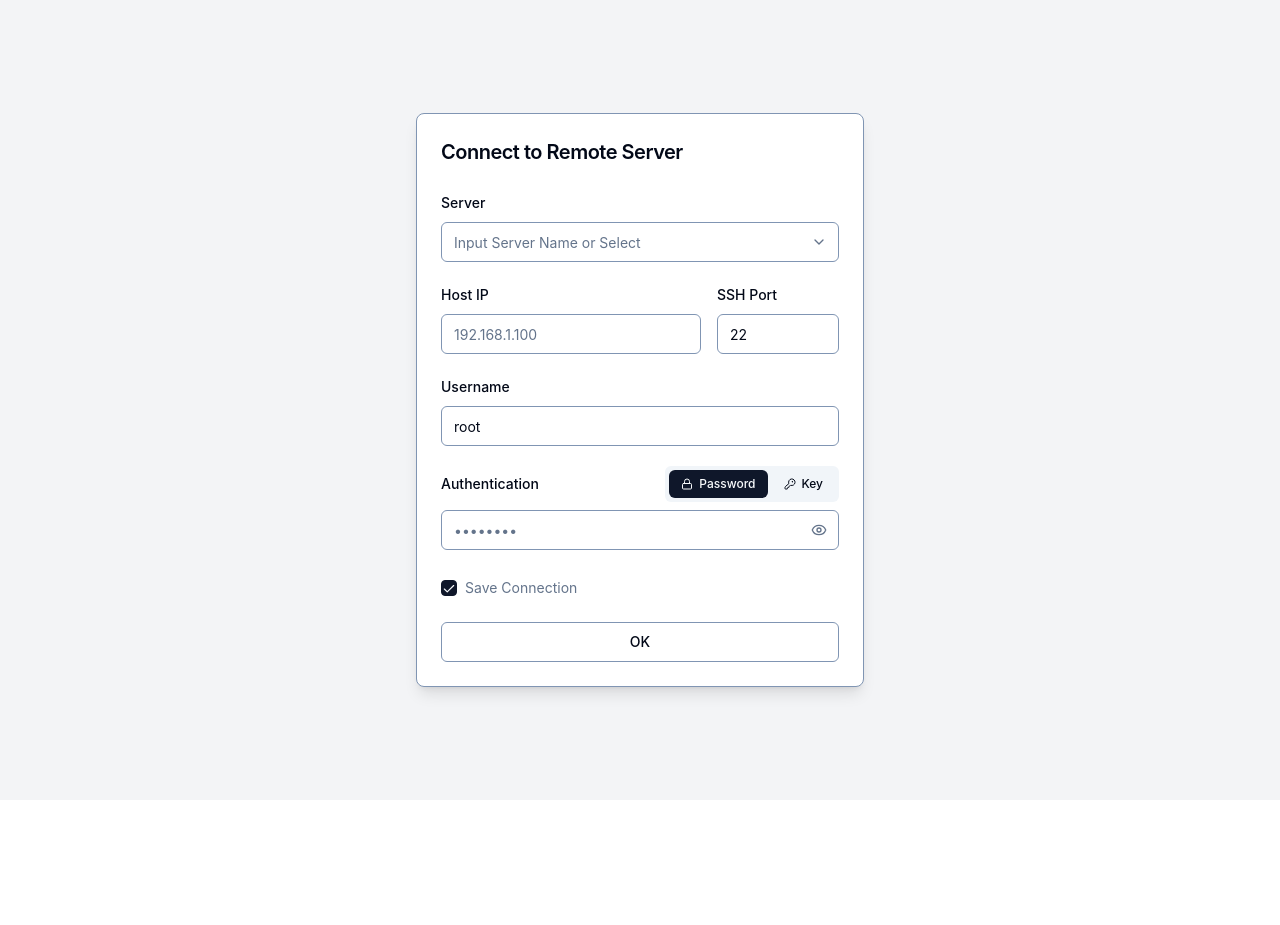
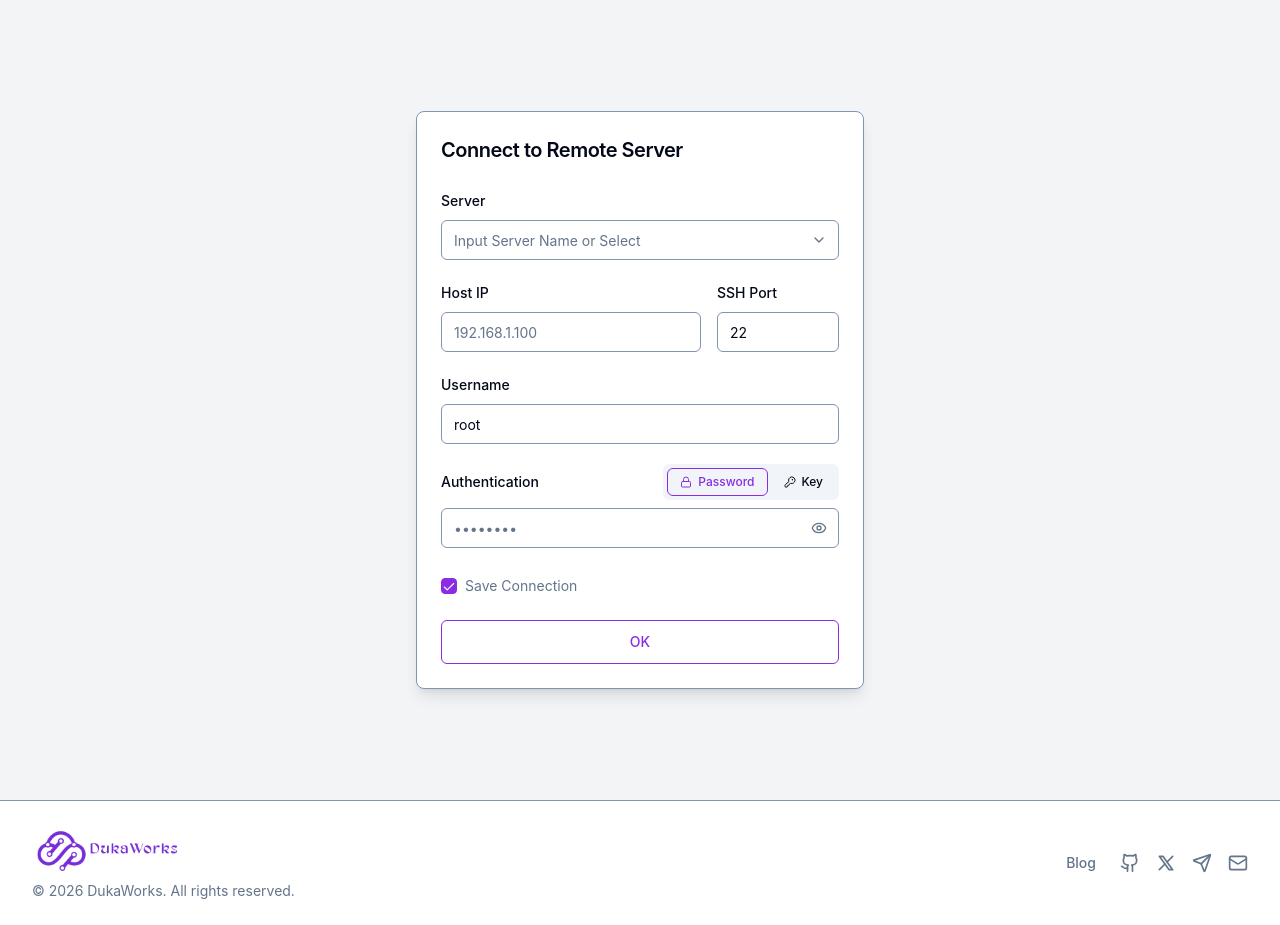
Before and after one commit to dukaworks/frpc-gui, a React (Vite) app: page / in a window 1280 px wide. Before the commit the page ends 800 px from the top, so only its background shows below. Built offline with nearby package versions, Linux system fonts and the light colour scheme.

Commit message:
feat: release version 0.1.6 with UI improvements (Footer, Badges, Logs)

```diff
--- a/package.json
+++ b/package.json
@@ -1,7 +1,7 @@
 {
   "name": "frpc-gui",
   "private": false,
-  "version": "0.1.5",
+  "version": "0.1.6",
   "description": "Web-based GUI for managing FRPC configurations remotely via SSH",
   "license": "MIT",
   "repository": {
--- a/src/App.tsx
+++ b/src/App.tsx
@@ -4,6 +4,7 @@ import Connect from './pages/Connect';
 import ConnectSimple from './pages/ConnectSimple';
 import Dashboard from './pages/Dashboard';
 import { TooltipProvider } from '@/components/ui/tooltip';
+import { Footer } from '@/components/Footer';
 
 class ErrorBoundary extends React.Component<
   { children: React.ReactNode },
@@ -69,12 +70,17 @@ function App() {
     <TooltipProvider>
       <ErrorBoundary>
         <BrowserRouter>
+          <div className="flex min-h-screen flex-col">
+            <div className="flex-1">
               <Routes>
                 <Route path="/" element={<Connect />} />
                 <Route path="/simple" element={<ConnectSimple />} />
                 <Route path="/dashboard" element={<Dashboard />} />
                 <Route path="*" element={<Navigate to="/" replace />} />
               </Routes>
+            </div>
+            <Footer />
+          </div>
         </BrowserRouter>
       </ErrorBoundary>
     </TooltipProvider>
--- a/src/components/ConfigEditor/ConfigEditor.tsx
+++ b/src/components/ConfigEditor/ConfigEditor.tsx
@@ -111,7 +111,10 @@ export function ConfigEditor({ initialContent, path, onSave, onConfigSaved, defa
           <div className="flex items-center justify-between sm:justify-start gap-3">
             <div className="flex flex-col">
                 <div className="flex items-center gap-2">
-                    <h3 className="text-lg font-medium">配置编辑器</h3>
+                    <TabsList className="grid w-full max-w-[200px] grid-cols-2">
+                        <TabsTrigger value="server">Server</TabsTrigger>
+                        <TabsTrigger value="code">Code</TabsTrigger>
+                    </TabsList>
                     <Tooltip>
                         <TooltipTrigger asChild>
                             <Button
@@ -135,7 +138,7 @@ export function ConfigEditor({ initialContent, path, onSave, onConfigSaved, defa
           <div className="flex gap-2">
               <Tooltip>
                 <TooltipTrigger asChild>
-                  <Button onClick={() => handleSave(false)} disabled={saving || isLocked} variant="outline" className="border-primary text-primary hover:bg-primary/10">
+                  <Button onClick={() => handleSave(false)} disabled={saving || isLocked} variant="outline" className="border-primary text-primary hover:bg-primary hover:text-primary-foreground">
                      {saving ? <Loader2 className="mr-2 h-4 w-4 animate-spin" /> : <Save className="mr-2 h-4 w-4" />}
                      Save
                   </Button>
@@ -186,7 +189,7 @@ export function ConfigEditor({ initialContent, path, onSave, onConfigSaved, defa
                <div className="flex gap-2">
                    <Tooltip>
                      <TooltipTrigger asChild>
-                       <Button onClick={() => handleSave(false)} disabled={saving || isLocked} size="sm" variant="outline" className="border-primary text-primary hover:bg-primary/10 h-8">
+                       <Button onClick={() => handleSave(false)} disabled={saving || isLocked} size="sm" variant="outline" className="border-primary text-primary hover:bg-primary hover:text-primary-foreground h-8">
                         {saving ? <Loader2 className="mr-2 h-3.5 w-3.5 animate-spin" /> : <Save className="mr-2 h-3.5 w-3.5" />}
                         Save
                        </Button>
--- /dev/null
+++ b/src/components/Footer.tsx
@@ -0,0 +1,86 @@
+import { Github, Send, Mail } from "lucide-react";
+import logo from "../assets/dukaworks-logo-left-with-words.png";
+
+export function Footer() {
+  const currentYear = new Date().getFullYear();
+
+  return (
+    <footer className="w-full border-t bg-background py-6 mt-auto">
+      <div className="container flex flex-col items-center justify-between gap-4 md:flex-row">
+        <div className="flex flex-col items-center gap-2 md:items-start">
+          <a href="https://github.com/dukaworks" target="_blank" rel="noreferrer" className="flex items-center gap-2 hover:opacity-80 transition-opacity">
+            <img
+              src={logo}
+              alt="DukaWorks Logo"
+              className="h-12 w-auto"
+            />
+          </a>
+          <p className="text-sm text-muted-foreground">
+            &copy; {currentYear} DukaWorks. All rights reserved.
+          </p>
+        </div>
+
+        <div className="flex items-center gap-4">
+          <a
+            href="https://blog.dukaworks.io"
+            target="_blank"
+            rel="noreferrer"
+            className="text-sm font-medium text-muted-foreground hover:text-primary transition-colors mr-2"
+          >
+            Blog
+          </a>
+          <a
+            href="https://github.com/dukaworks"
+            target="_blank"
+            rel="noreferrer"
+            className="text-muted-foreground hover:text-primary transition-colors"
+            title="GitHub"
+          >
+            <Github className="h-5 w-5" />
+            <span className="sr-only">GitHub</span>
+          </a>
+          <a
+            href="https://x.com/dukatalk"
+            target="_blank"
+            rel="noreferrer"
+            className="text-muted-foreground hover:text-primary transition-colors"
+            title="X (Twitter)"
+          >
+            {/* X Logo (Simple text representation or custom SVG if needed, using Mail as placeholder or generic icon if X icon not available in lucide-react basic set) */}
+            <svg
+              viewBox="0 0 24 24"
+              fill="none"
+              stroke="currentColor"
+              strokeWidth="2"
+              strokeLinecap="round"
+              strokeLinejoin="round"
+              className="h-5 w-5"
+            >
+              <path d="M4 4l11.733 16h4.267l-11.733 -16z" />
+              <path d="M4 20l6.768 -6.768m2.46 -2.46l6.772 -6.772" />
+            </svg>
+            <span className="sr-only">X (Twitter)</span>
+          </a>
+          <a
+            href="https://t.me/zychen2022"
+            target="_blank"
+            rel="noreferrer"
+            className="text-muted-foreground hover:text-primary transition-colors"
+            title="Telegram"
+          >
+            <Send className="h-5 w-5" />
+            <span className="sr-only">Telegram</span>
+          </a>
+          <a
+            href="mailto:dukaworks.zy@gmail.com"
+            className="text-muted-foreground hover:text-primary transition-colors"
+            title="Email"
+          >
+            <Mail className="h-5 w-5" />
+            <span className="sr-only">Email</span>
+          </a>
+        </div>
+      </div>
+    </footer>
+  );
+}
--- a/src/components/ui/button.tsx
+++ b/src/components/ui/button.tsx
@@ -8,14 +8,14 @@ const buttonVariants = cva(
   {
     variants: {
       variant: {
-        default: "bg-primary text-primary-foreground hover:bg-primary/90",
+        default: "bg-transparent text-primary border border-primary hover:bg-primary hover:text-primary-foreground",
         destructive:
           "bg-destructive text-destructive-foreground hover:bg-destructive/90",
         outline:
-          "border border-input bg-background hover:bg-accent hover:text-accent-foreground",
+          "bg-transparent text-primary border border-primary hover:bg-primary hover:text-primary-foreground",
         secondary:
-          "bg-secondary text-secondary-foreground hover:bg-secondary/80",
-        ghost: "hover:bg-accent hover:text-accent-foreground",
+          "bg-transparent text-primary border border-primary hover:bg-primary hover:text-primary-foreground",
+        ghost: "hover:bg-primary hover:text-primary-foreground",
         link: "text-primary underline-offset-4 hover:underline",
       },
       size: {
--- a/src/components/ui/tabs.tsx
+++ b/src/components/ui/tabs.tsx
@@ -11,7 +11,7 @@ const TabsList = React.forwardRef<
   <TabsPrimitive.List
     ref={ref}
     className={cn(
-      "inline-flex h-10 items-center justify-center rounded-md bg-muted p-1 text-muted-foreground",
+      "inline-flex h-10 items-center justify-center rounded-md bg-transparent border border-input p-1 text-muted-foreground",
       className
     )}
     {...props}
@@ -26,7 +26,7 @@ const TabsTrigger = React.forwardRef<
   <TabsPrimitive.Trigger
     ref={ref}
     className={cn(
-      "inline-flex items-center justify-center whitespace-nowrap rounded-sm px-3 py-1.5 text-sm font-medium ring-offset-background transition-all focus-visible:outline-none focus-visible:ring-2 focus-visible:ring-ring focus-visible:ring-offset-2 disabled:pointer-events-none disabled:opacity-50 data-[state=active]:bg-background data-[state=active]:text-foreground data-[state=active]:shadow-sm",
+      "inline-flex items-center justify-center whitespace-nowrap rounded-sm px-3 py-1.5 text-sm font-medium ring-offset-background transition-all focus-visible:outline-none focus-visible:ring-2 focus-visible:ring-ring focus-visible:ring-offset-2 disabled:pointer-events-none disabled:opacity-50 data-[state=active]:bg-primary data-[state=active]:text-primary-foreground data-[state=active]:shadow-sm hover:text-primary",
       className
     )}
     {...props}
--- a/src/index.css
+++ b/src/index.css
@@ -13,7 +13,7 @@
     --popover: 0 0% 100%;
     --popover-foreground: 222.2 84% 4.9%;
 
-    --primary: 222.2 47.4% 11.2%;
+    --primary: 271 76% 53%;
     --primary-foreground: 210 40% 98%;
 
     --secondary: 210 40% 96.1%;
@@ -48,8 +48,8 @@
     --popover: 222.2 84% 4.9%;
     --popover-foreground: 210 40% 98%;
 
-    --primary: 210 40% 98%;
-    --primary-foreground: 222.2 47.4% 11.2%;
+    --primary: 271 76% 53%;
+    --primary-foreground: 210 40% 98%;
 
     --secondary: 217.2 32.6% 17.5%;
     --secondary-foreground: 210 40% 98%;
--- a/src/pages/Connect.tsx
+++ b/src/pages/Connect.tsx
@@ -349,9 +349,15 @@ export default function Connect() {
                 )}
             </CardContent>
             <CardFooter>
-                <Button type="submit" className="w-full" disabled={loading} variant="outline">
-                    {loading && <Loader2 className="mr-2 h-4 w-4 animate-spin" />}
-                    OK
+                <Button type="submit" className="w-full h-11 bg-transparent text-primary border border-primary hover:bg-primary hover:text-primary-foreground" disabled={loading}>
+                    {loading ? (
+                      <>
+                        <Loader2 className="mr-2 h-4 w-4 animate-spin" />
+                        Connecting...
+                      </>
+                    ) : (
+                      'OK'
+                    )}
                 </Button>
             </CardFooter>
         </form>
```
Also changed, not shown: src/components/ConfigEditor/ProxyListOverview.tsx (+73 -38 lines), src/pages/Dashboard.tsx (+61 -37 lines), src/assets/dukaworks-logo-left-with-words.png (added). Lines whose indentation alone changed are shown as unchanged.
